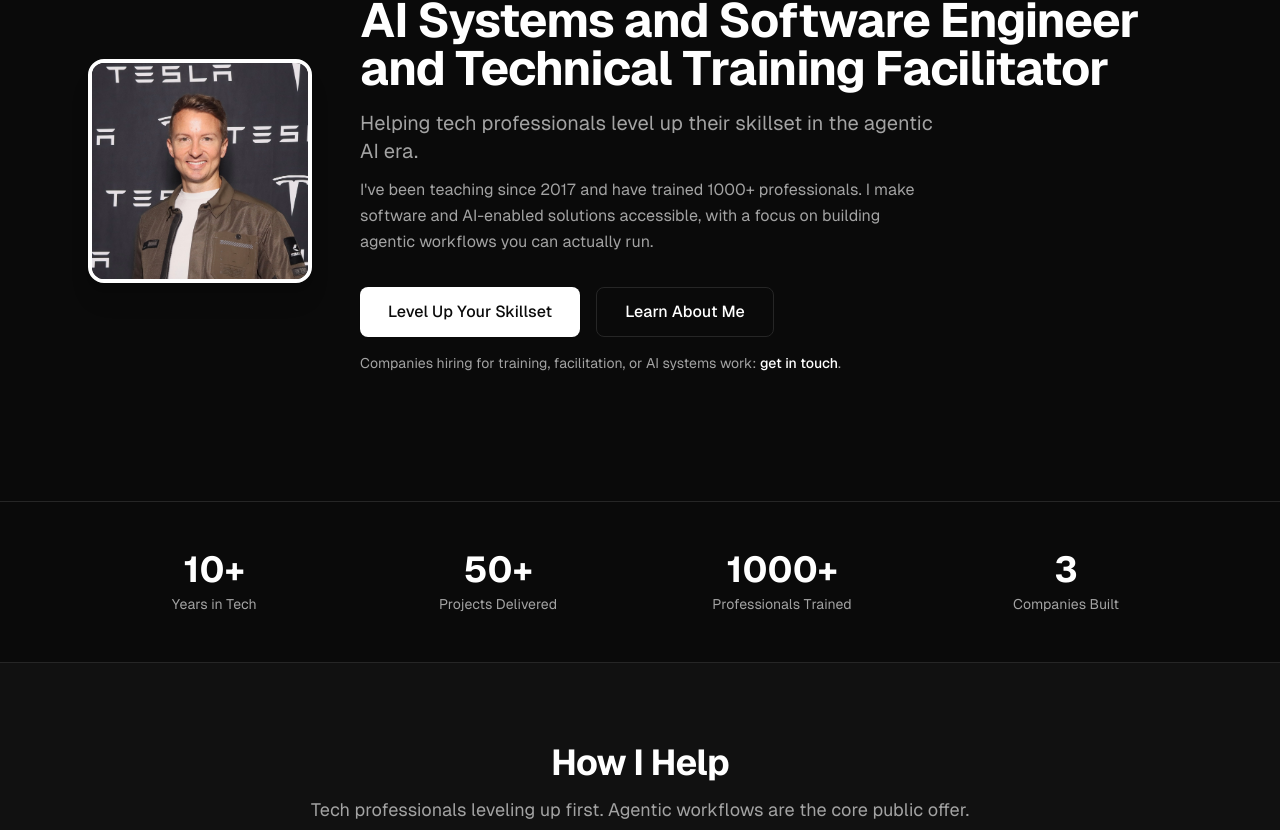
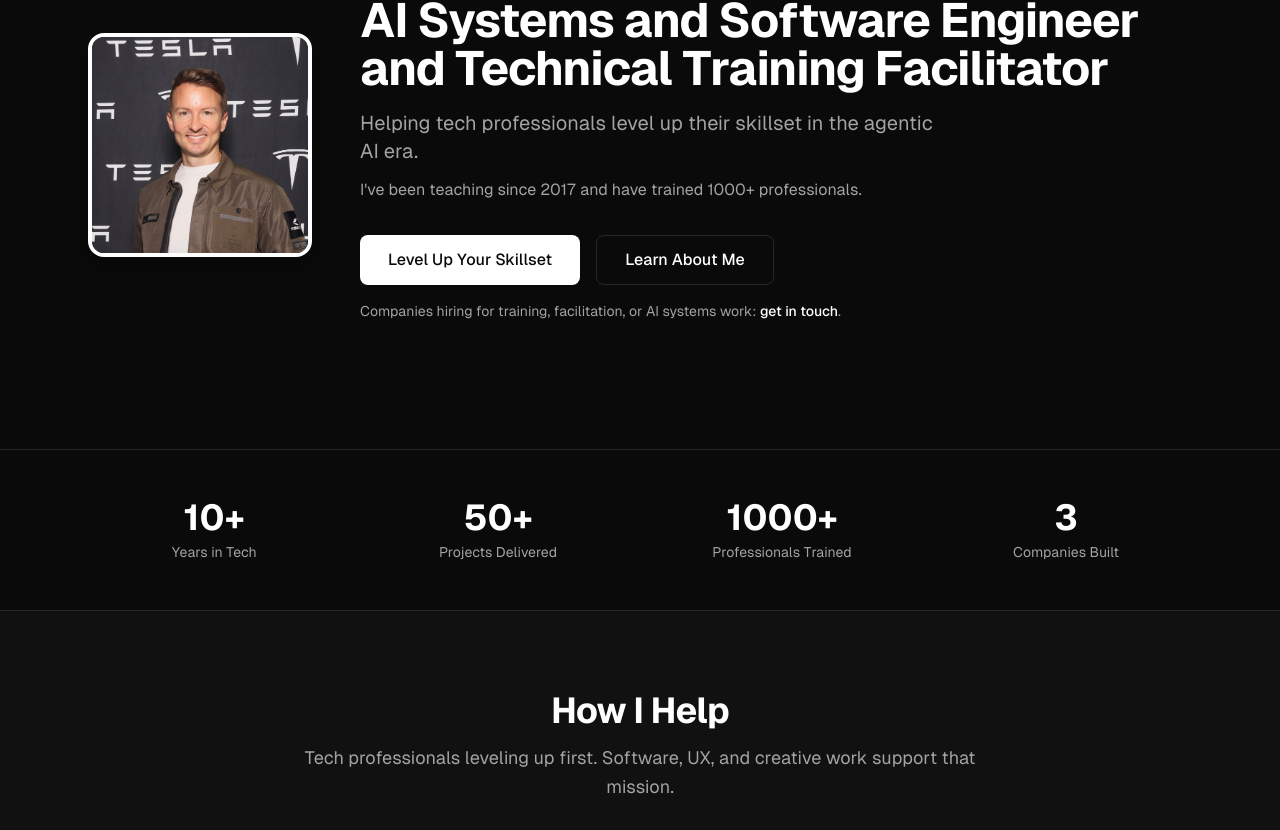
Before and after one commit to myDeveloperJourney/mdj-studios-website-v2, a Next.js app: page / in a window 1280 px wide. Shown: the part 224-1054 px from the top of the page. Built offline with nearby package versions, Linux system fonts and the light colour scheme.

Commit message:
Remove leftover actually-run and core-offer lines.

```diff
--- a/src/app/page.tsx
+++ b/src/app/page.tsx
@@ -53,9 +53,7 @@ export default function HomePage() {
               </p>
               <p className="mt-3 text-base text-[var(--color-text-secondary)] max-w-xl leading-relaxed">
                 I&apos;ve been teaching since 2017 and have trained 1000+
-                professionals. I make software and AI-enabled solutions
-                accessible, with a focus on building agentic workflows you can
-                actually run.
+                professionals.
               </p>
               <div className="mt-8 flex flex-col sm:flex-row gap-4 justify-center md:justify-start">
                 <Button href="/#contact" size="lg">
@@ -133,7 +131,7 @@ export default function HomePage() {
       {/* CTA Banner */}
       <CTABanner
         title="Ready to level up in the agentic AI era?"
-        description="I help tech professionals build agentic AI workflows they can actually run. Clear, hands-on, and focused on what ships. Companies hiring for training, facilitation, or AI systems work are welcome too."
+        description="Clear, hands-on, and focused on what ships. Companies hiring for training, facilitation, or AI systems work are welcome too."
         buttonText="Level Up Your Skillset"
         buttonHref="/#contact"
       />
--- a/src/components/layout/Footer.tsx
+++ b/src/components/layout/Footer.tsx
@@ -67,9 +67,6 @@ export default function Footer() {
             <h3 className="text-sm font-semibold uppercase tracking-wider mb-4">
               Level Up
             </h3>
-            <p className="text-sm text-[var(--color-text-secondary)] mb-4">
-              Ready to build agentic AI workflows you can actually run?
-            </p>
             <Link
               href="/#contact"
               className="inline-flex items-center text-sm font-medium text-[var(--color-primary)] hover:underline"
--- a/src/components/sections/ContactSection.tsx
+++ b/src/components/sections/ContactSection.tsx
@@ -75,9 +75,7 @@ export default function ContactSection() {
           {/* Left: info */}
           <div className="space-y-6">
             <p className="text-[var(--color-text-secondary)] leading-relaxed">
-              Primary focus: helping tech professionals level up with accessible
-              software and agentic AI workflows they can actually run. Tell me
-              what you&apos;re working on and I&apos;ll get back to you shortly.
+              Tell me what you&apos;re working on and I&apos;ll get back to you shortly.
             </p>
             <p className="text-sm text-[var(--color-text-secondary)] leading-relaxed">
               Companies hiring for training, facilitation, or AI systems work:
--- a/src/components/sections/ServicesSection.tsx
+++ b/src/components/sections/ServicesSection.tsx
@@ -35,7 +35,7 @@ export default function ServicesSection() {
       <div className="max-w-6xl mx-auto px-4 sm:px-6">
         <SectionHeading
           title="How I Help"
-          subtitle="Tech professionals leveling up first. Agentic workflows are the core public offer. Software, UX, and creative work support that mission."
+          subtitle="Tech professionals leveling up first. Software, UX, and creative work support that mission."
         />
 
         <div className="grid md:grid-cols-2 gap-8">
```
